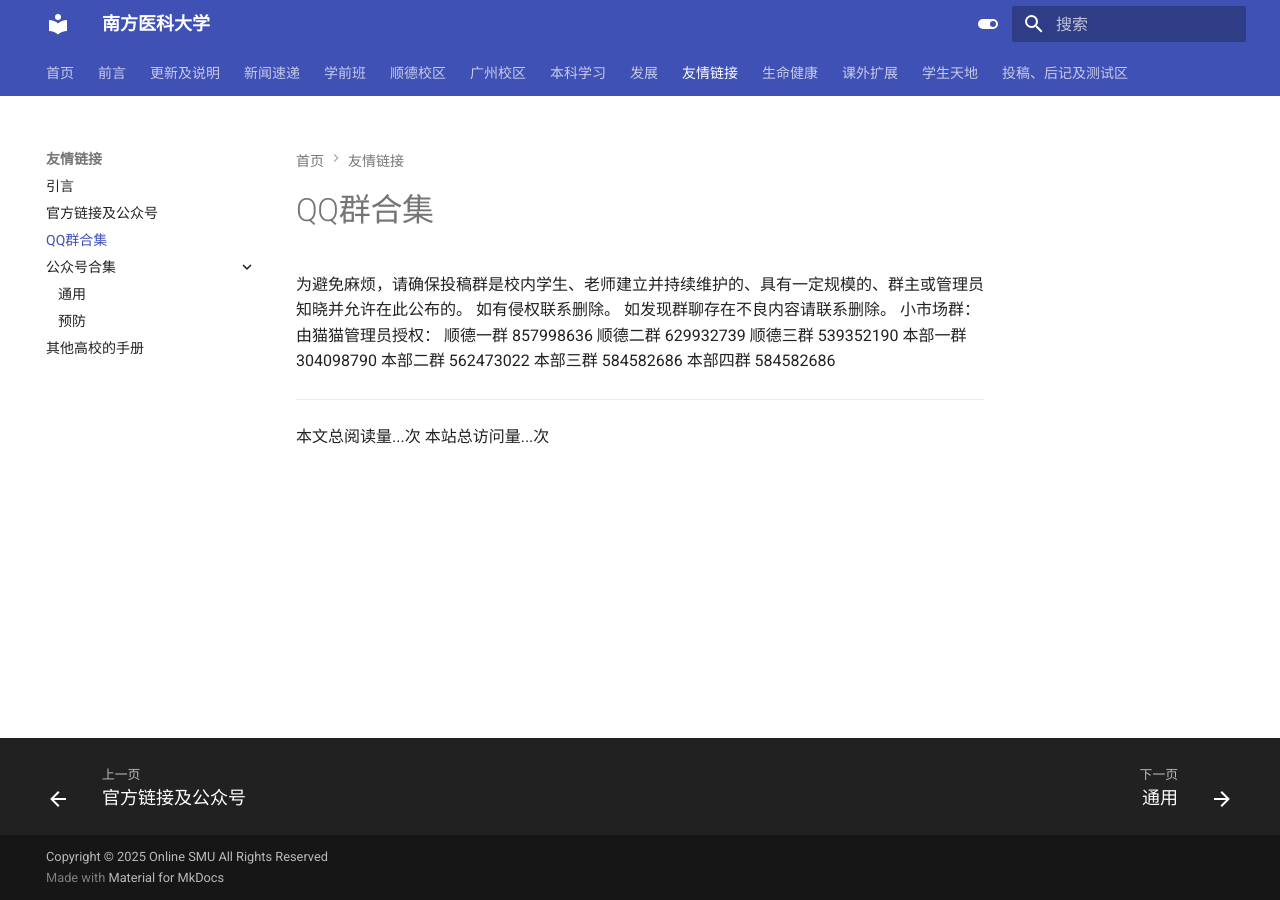
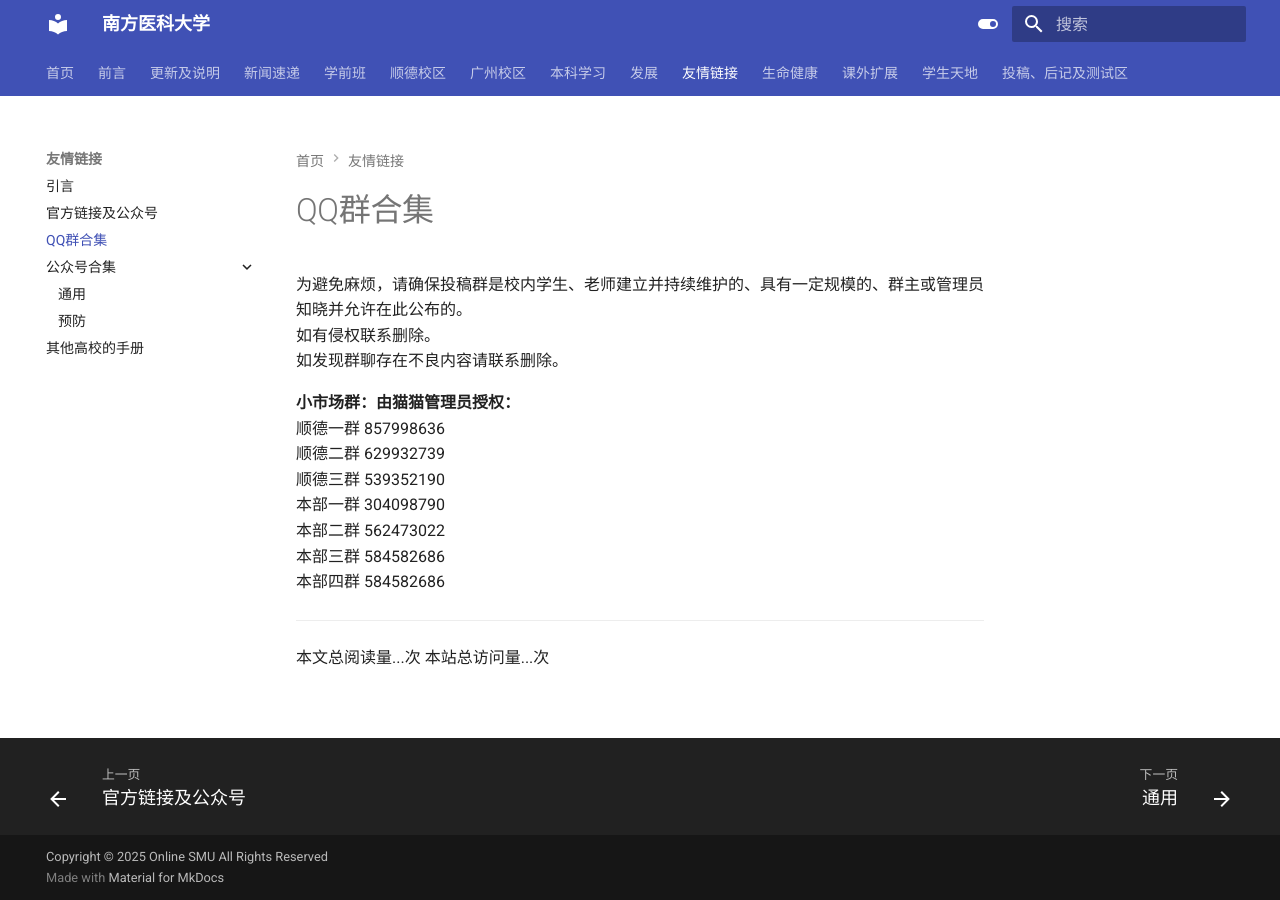
Before and after one commit to ILOVESMU/ILOVESMU.github.io, an MkDocs documentation site: the page built from docs/友情链接/QQ群合集.md, in a window 1280 px wide. Built offline with MkDocs 1.6.1 and Material for MkDocs 9.7.7, drawn with Linux system fonts in a browser that asks for light colours; comment, search, counter and statistics services are not loaded.

Commit message:
2025/8/1

```diff
--- a/docs/友情链接/QQ群合集.md
+++ b/docs/友情链接/QQ群合集.md
@@ -1,11 +1,12 @@
-为避免麻烦，请确保投稿群是校内学生、老师建立并持续维护的、具有一定规模的、群主或管理员知晓并允许在此公布的。
-如有侵权联系删除。
-如发现群聊存在不良内容请联系删除。
-小市场群：由猫猫管理员授权：
-顺德一群 857998636
-顺德二群 629932739
-顺德三群 539352190
-本部一群 304098790
-本部二群 562473022
-本部三群 584582686
-本部四群 584582686
+为避免麻烦，请确保投稿群是校内学生、老师建立并持续维护的、具有一定规模的、群主或管理员知晓并允许在此公布的。<br>
+如有侵权联系删除。<br>
+如发现群聊存在不良内容请联系删除。<br>
+
+**小市场群：由猫猫管理员授权：**<br>
+顺德一群 857998636<br>
+顺德二群 629932739<br>
+顺德三群 539352190<br>
+本部一群 304098790<br>
+本部二群 562473022<br>
+本部三群 584582686<br>
+本部四群 584582686<br>
```
